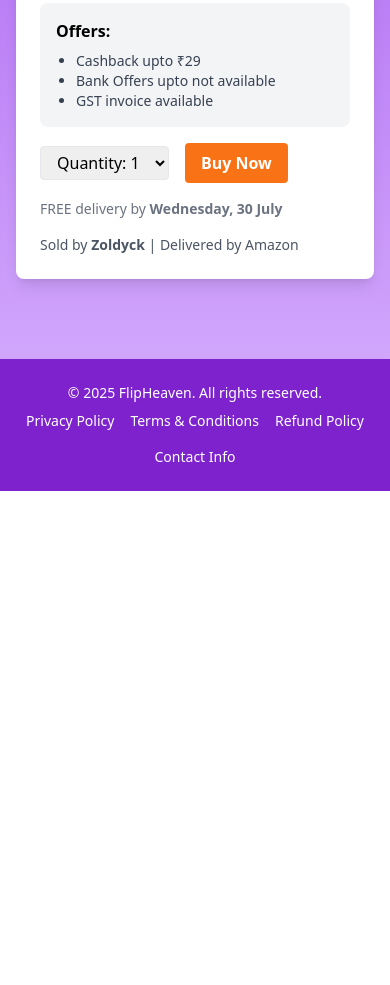
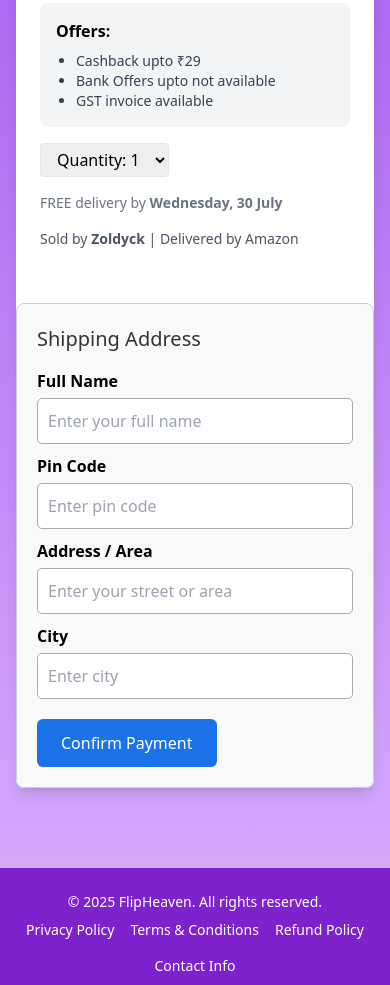
Before and after one commit to tradewithamit/FlipHeaven, a plain HTML site: page earphone.html in a window 390 px wide. Shown: the part 706-1691 px from the top of the page. Before the commit the page ends 1197 px from the top, so only its background shows below. Drawn offline with nearby package versions, Linux system fonts and the light colour scheme.

Commit message:
Update earphone.html

```diff
--- a/earphone.html
+++ b/earphone.html
@@ -5,8 +5,58 @@
   <meta charset="UTF-8" />
   <meta name="viewport" content="width=device-width, initial-scale=1.0" />
   <title>Product Details - FlipHeaven</title>
-  <link rel="shortcut icon" href="https://cdn-icons-png.freepik.com/512/869/869441.png?uid=R28211235&ga=GA1.1.878421257.1716085412" type="image/x-icon">
+  <link rel="shortcut icon"
+    href="https://cdn-icons-png.freepik.com/512/869/869441.png?uid=R28211235&ga=GA1.1.878421257.1716085412"
+    type="image/x-icon">
   <script src="https://cdn.tailwindcss.com"></script>
+  <style>
+    .address {
+      border: 1px solid #ccc;
+      padding: 20px;
+      border-radius: 8px;
+      margin-top: 30px;
+      background-color: #f9f9f9;
+    }
+
+    .address h3 {
+      margin-bottom: 15px;
+      font-size: 20px;
+      color: #333;
+    }
+
+    .address label {
+      display: block;
+      margin-top: 10px;
+      font-weight: 600;
+    }
+
+    .address input {
+      width: 100%;
+      padding: 10px;
+      margin-top: 5px;
+      border-radius: 5px;
+      border: 1px solid #aaa;
+      box-sizing: border-box;
+    }
+
+    .order-btn {
+      display: inline-block;
+      margin-top: 20px;
+      padding: 12px 24px;
+      background-color: #1a73e8;
+      color: white;
+      text-align: center;
+      text-decoration: none;
+      font-size: 16px;
+      border-radius: 6px;
+      transition: background-color 0.3s ease;
+    }
+
+    .order-btn:hover {
+      background-color: #0f5bd7;
+    }
+  </style>
+
 </head>
 
 <body class="bg-gradient-to-b from-purple-600 to-purple-300 min-h-screen">
@@ -34,8 +84,10 @@
     <div class="flex flex-col md:flex-row bg-white shadow-lg rounded-lg overflow-hidden">
       <!-- Product Images -->
       <div class="md:w-1/2 p-4 flex justify-center">
-        <img src="https://m.media-amazon.com/images/I/31UYycMaMGL._SY450_.jpg" alt="Product" class="rounded-lg w-full max-w-sm" />
+        <img src="https://m.media-amazon.com/images/I/31UYycMaMGL._SY450_.jpg" alt="Product"
+          class="rounded-lg w-full max-w-sm" />
       </div>
+
 
       <!-- Product Info -->
       <div class="md:w-1/2 p-6 space-y-4">
@@ -68,11 +120,10 @@
           <select class="border rounded px-3 py-1">
             <option>Quantity: 1</option>
           </select>
-          <button class="bg-orange-500 text-white px-4 py-2 rounded font-semibold hover:bg-orange-600">
+          <!-- <button class="bg-orange-500 text-white px-4 py-2 rounded font-semibold hover:bg-orange-600">
             <a href="https://rzp.io/rzp/hWNvU08Y">Buy Now</a>
-          </button>
+          </button> -->
         </div>
-
         <!-- Delivery Info -->
         <p class="text-sm text-gray-500 mt-2">
           FREE delivery by <strong>Wednesday, 30 July</strong>
@@ -81,6 +132,26 @@
           Sold by <strong>Zoldyck</strong> | Delivered by Amazon
         </p>
       </div>
+      <form>
+        <div class="address">
+          <h3>Shipping Address</h3>
+
+          <label for="fullname">Full Name</label>
+          <input type="text" id="fullname" name="fullname" placeholder="Enter your full name" required>
+
+          <label for="pincode">Pin Code</label>
+          <input type="number" id="pincode" name="pincode" placeholder="Enter pin code" required>
+
+          <label for="street">Address / Area</label>
+          <input type="text" id="street" name="street" placeholder="Enter your street or area" required>
+
+          <label for="city">City</label>
+          <input type="text" id="city" name="city" placeholder="Enter city" required>
+
+          <button id="orderBtn" class="order-btn"><a href="https://rzp.io/rzp/hWNvU08Y">Confirm Payment</a></button>
+        </div>
+      </form>
+
     </div>
   </div>
 
@@ -94,6 +165,18 @@
       <a href="contact.html" target="main" class="hover:underline">Contact Info</a>
     </div>
   </footer>
+
+
+  <script>
+    document.getElementById('orderBtn').addEventListener('click', function (e) {
+      const form = this.closest('form');
+      if (!form.checkValidity()) {
+        e.preventDefault(); // Stop redirect
+        form.reportValidity(); // Show errors
+      }
+    });
+  </script>
 </body>
 
+
 </html>
```
